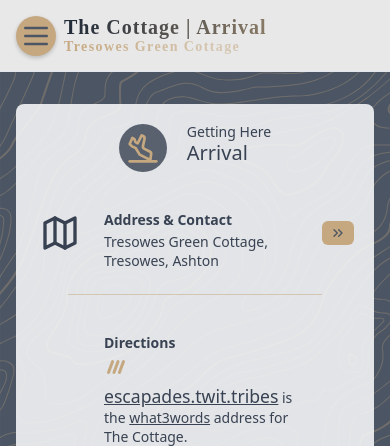
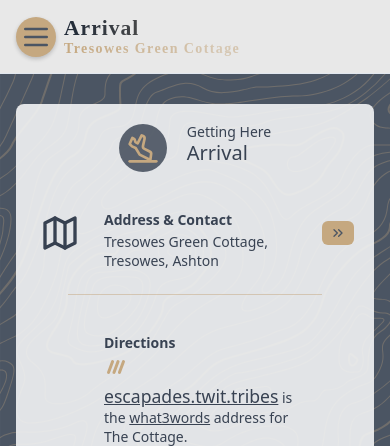
Before and after one commit to Konstantine1307/guidebook-template, a website built with Vite: page src/arrival.html in a window 390 px wide. Shown: the top 446 px of the page. Built offline with nearby package versions, Linux system fonts and the light colour scheme.

Commit message:
feat: show only page title on mobile navbar

```diff
--- a/src/components/guide-navbar.ts
+++ b/src/components/guide-navbar.ts
@@ -10,8 +10,8 @@ class GuideNavbar extends HTMLElement {
   connectedCallback() {
     // Page-specific title from attribute
     const pageTitle = this.getAttribute("title") ?? "Guidebook";
-    // Format: "Property Name | Page Title"
-    const mainTitle = `${guidebook.property.name} | ${pageTitle}`;
+    // Full title for desktop, just page title for mobile (via CSS)
+    const propertyName = guidebook.property.name;
 
     this.innerHTML = `
       <nav class="navbar" role="navigation" aria-label="Main navigation">
@@ -35,7 +35,11 @@ class GuideNavbar extends HTMLElement {
           </button>
         </div>
         <div class="navbar-title">
-          <div class="navbar-title-main">${mainTitle}</div>
+          <div class="navbar-title-main">
+            <span class="navbar-title-property">${propertyName}</span>
+            <span class="navbar-title-separator"> | </span>
+            <span class="navbar-title-page">${pageTitle}</span>
+          </div>
           <span class="navbar-title-sub">${guidebook.property.subtitle}</span>
         </div>
       </nav>
--- a/src/styles/global.css
+++ b/src/styles/global.css
@@ -563,6 +563,14 @@ dialog::backdrop {
     overflow: hidden;
     text-overflow: ellipsis;
   }
+  /* Show only page title on mobile */
+  .navbar-title-property,
+  .navbar-title-separator {
+    display: none;
+  }
+  .navbar-title-page {
+    font-size: 1.35rem;
+  }
   .navbar-title-sub {
     font-size: 0.75rem;
     letter-spacing: 0.05em;
```
